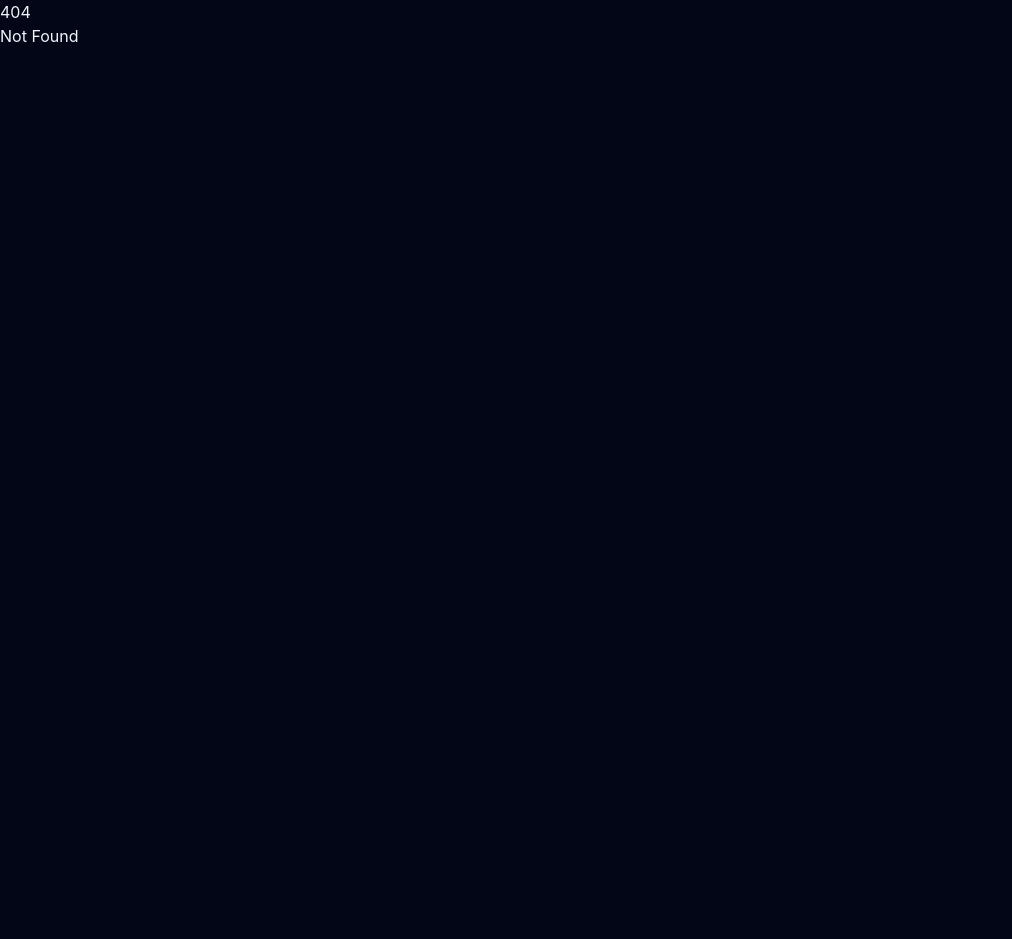
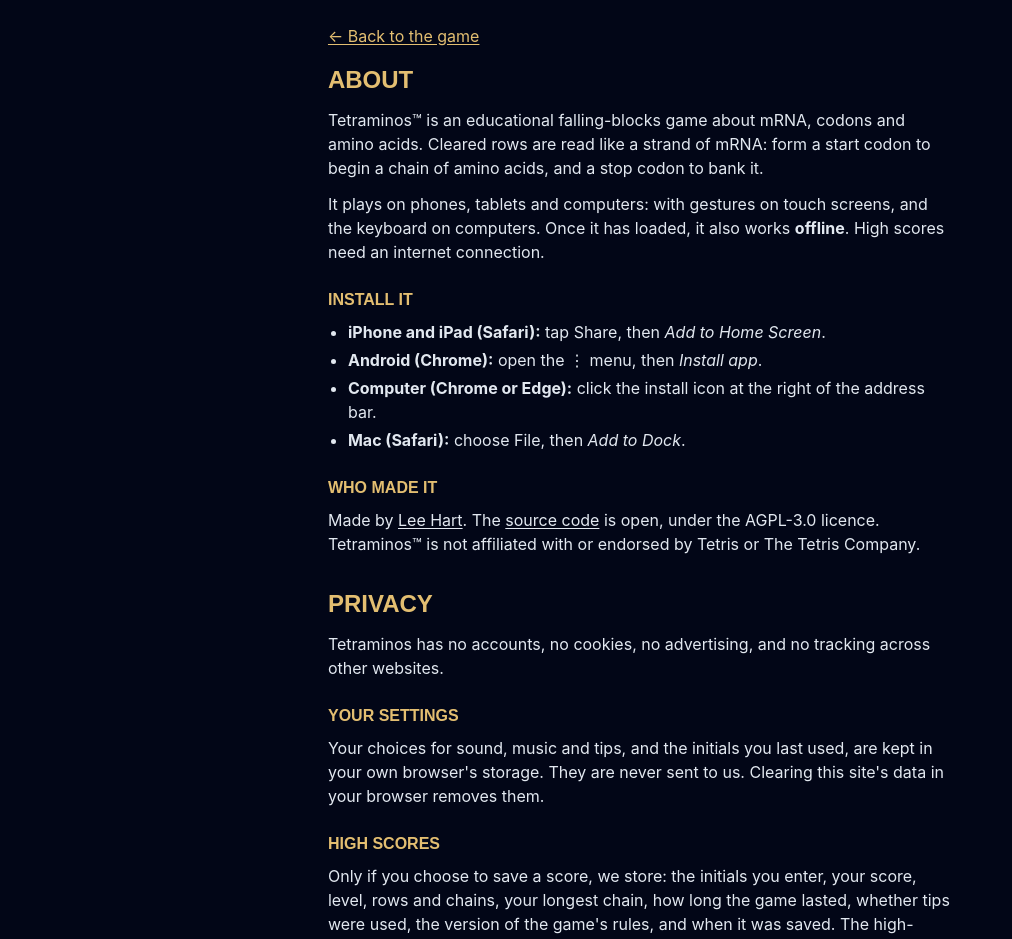
Before and after one commit to leehart3000/codonandon, a SvelteKit app: page /about in a window 1280 px wide. Before the commit this address had no page. Shown: the top 939 px of the page, without its empty margins (0-1012 px from the left). Before the commit the page ends 800 px from the top, so only its background shows below. Built offline with nearby package versions, Linux system fonts and the light colour scheme.

Commit message:
feat: About & privacy page with the Turnstile notice; analytics only on the live site

```diff
--- a/src/app.html
+++ b/src/app.html
@@ -13,10 +13,15 @@
 	<body data-sveltekit-preload-data="hover">
 		<div style="display: contents">%sveltekit.body%</div>
 		<!-- Cloudflare Web Analytics: cookieless, no personal data. The token is public by design. -->
-		<script
-			type="module"
-			src="https://static.cloudflareinsights.com/beacon.min.js"
-			data-cf-beacon='{"token": "b4b7903030f74d21b61b972e398c3e04"}'
-		></script>
+		<script>
+			// Cloudflare Web Analytics: only on the live site, not the dev server or previews.
+			if (location.hostname === 'tetraminos.hartsoft.dev') {
+				const beacon = document.createElement('script');
+				beacon.defer = true;
+				beacon.src = 'https://static.cloudflareinsights.com/beacon.min.js';
+				beacon.dataset.cfBeacon = JSON.stringify({ token: 'b4b7903030f74d21b61b972e398c3e04' });
+				document.head.append(beacon);
+			}
+		</script>
 	</body>
 </html>
--- a/src/lib/components/Game.svelte
+++ b/src/lib/components/Game.svelte
@@ -1204,6 +1204,8 @@
 									{@render menuButton('Settings', () => (screen = 'settings'))}
 								</div>
 								<p class="text-xs opacity-80">
+									<a href="/about">About & privacy</a>
+									·
 									<a href={APP.sourceUrl} target="_blank" rel="noopener noreferrer">
 										Source code (AGPL-3.0)<span class="sr-only"> (opens in a new tab)</span>
 									</a>
--- a/src/lib/config.ts
+++ b/src/lib/config.ts
@@ -11,6 +11,8 @@
 	/** For the copyright notice on the main menu. */
 	author: 'Lee Hart',
 	authorUrl: 'https://hartsoft.dev',
+	/** For privacy questions and score removal requests, shown on the About page. */
+	contactEmail: 'tetraminos@hartsoft.dev',
 	copyrightYear: 2026,
 	/** Cloudflare Turnstile site key (public). The matching secret is a Worker secret. */
 	turnstileSiteKey: '0x4AAAAAAFX5a4VULA9dZlJg',
--- a/src/routes/+page.svelte
+++ b/src/routes/+page.svelte
@@ -7,6 +7,7 @@
 <header class="sr-only">
 	<h1>{APP.name}</h1>
 	<p>{APP.description}</p>
+	<a href="/about">About and privacy</a>
 </header>
 
 <Game />
--- /dev/null
+++ b/src/routes/about/+page.svelte
@@ -0,0 +1,104 @@
+<script lang="ts">
+	import { APP } from '#lib/config.js';
+</script>
+
+<svelte:head>
+	<title>About & privacy · {APP.name}</title>
+	<meta
+		name="description"
+		content="About {APP.name}, how to install it, and how it handles privacy."
+	/>
+</svelte:head>
+
+<main class="mx-auto max-w-prose px-4 py-6 text-slate-200">
+	<p><a class="text-gold" href="/">← Back to the game</a></p>
+
+	<h1 class="mt-4 font-arcade text-2xl text-gold uppercase">About</h1>
+
+	<p class="mt-3">
+		{APP.name}™ is an educational falling-blocks game about mRNA, codons and amino acids. Cleared
+		rows are read like a strand of mRNA: form a start codon to begin a chain of amino acids, and a
+		stop codon to bank it.
+	</p>
+	<p class="mt-3">
+		It plays on phones, tablets and computers: with gestures on touch screens, and the keyboard on
+		computers. Once it has loaded, it also works <strong>offline</strong>. High scores need an
+		internet connection.
+	</p>
+
+	<h2 class="mt-6 font-arcade text-base text-gold uppercase">Install it</h2>
+	<ul class="mt-2 list-disc space-y-1 pl-5">
+		<li><strong>iPhone and iPad (Safari):</strong> tap Share, then <em>Add to Home Screen</em>.</li>
+		<li><strong>Android (Chrome):</strong> open the ⋮ menu, then <em>Install app</em>.</li>
+		<li>
+			<strong>Computer (Chrome or Edge):</strong> click the install icon at the right of the address bar.
+		</li>
+		<li><strong>Mac (Safari):</strong> choose File, then <em>Add to Dock</em>.</li>
+	</ul>
+
+	<h2 class="mt-6 font-arcade text-base text-gold uppercase">Who made it</h2>
+	<p class="mt-2">
+		Made by
+		<a class="underline" href={APP.authorUrl} target="_blank" rel="noopener noreferrer"
+			>{APP.author}<span class="sr-only"> (opens in a new tab)</span></a
+		>. The
+		<a class="underline" href={APP.sourceUrl} target="_blank" rel="noopener noreferrer"
+			>source code<span class="sr-only"> (opens in a new tab)</span></a
+		>
+		is open, under the AGPL-3.0 licence. {APP.name}™ is not affiliated with or endorsed by Tetris or
+		The Tetris Company.
+	</p>
+
+	<h1 id="privacy" class="mt-8 font-arcade text-2xl text-gold uppercase">Privacy</h1>
+	<p class="mt-3">
+		{APP.name} has no accounts, no cookies, no advertising, and no tracking across other websites.
+	</p>
+
+	<h2 class="mt-6 font-arcade text-base text-gold uppercase">Your settings</h2>
+	<p class="mt-2">
+		Your choices for sound, music and tips, and the initials you last used, are kept in your own
+		browser's storage. They are never sent to us. Clearing this site's data in your browser removes
+		them.
+	</p>
+
+	<h2 class="mt-6 font-arcade text-base text-gold uppercase">High scores</h2>
+	<p class="mt-2">
+		Only if you choose to save a score, we store: the initials you enter, your score, level, rows
+		and chains, your longest chain, how long the game lasted, whether tips were used, the version of
+		the game's rules, and when it was saved. The high-score table shows the initials, level and
+		score publicly. We do not store IP addresses or any other information about you.
+	</p>
+
+	<h2 class="mt-6 font-arcade text-base text-gold uppercase">Checking you're human</h2>
+	<p class="mt-2">
+		When you save a score, Cloudflare Turnstile checks that you are a person, not an automated
+		program. It works in the background, and processes some technical information from your browser
+		to do so. See Cloudflare's
+		<a
+			class="underline"
+			href="https://www.cloudflare.com/turnstile-privacy-policy/"
+			target="_blank"
+			rel="noopener noreferrer"
+			>Turnstile Privacy Addendum<span class="sr-only"> (opens in a new tab)</span></a
+		>.
+	</p>
+
+	<h2 class="mt-6 font-arcade text-base text-gold uppercase">Visits and errors</h2>
+	<p class="mt-2">
+		We count visits with Cloudflare Web Analytics, which uses no cookies and only shows us
+		aggregated totals, such as how many people visited. If something goes wrong in the game, an
+		error report is sent to Sentry (stored in the EU), so we can fix it. Reports describe the error
+		and the type of browser and device, and are set up not to store IP addresses.
+	</p>
+
+	<h2 class="mt-6 font-arcade text-base text-gold uppercase">Your rights</h2>
+	<p class="mt-2">
+		{APP.name} is run by {APP.author} in the UK. Under UK data protection law, you can ask what we hold
+		about you, or ask us to remove it. As we don't store information that identifies you, we usually can't
+		link a score to a person, but we can remove a score if you tell us its initials, score and roughly
+		when it was saved. Contact:
+		<a class="underline" href="mailto:{APP.contactEmail}">{APP.contactEmail}</a>.
+	</p>
+
+	<p class="mt-6 text-sm opacity-70">Last updated: 17 October 2026.</p>
+</main>
--- a/src/routes/page.svelte.e2e.ts
+++ b/src/routes/page.svelte.e2e.ts
@@ -50,3 +50,12 @@
 	await expect(page.getByRole('heading', { name: 'Game over' })).toBeHidden();
 	await expect(page.getByText('Paused')).toBeHidden();
 });
+
+test('the About page explains privacy, including the Turnstile notice', async ({ page }) => {
+	await page.goto('/about');
+	await expect(page.getByRole('heading', { name: 'Privacy' })).toBeVisible();
+	await expect(page.getByRole('link', { name: /Turnstile Privacy Addendum/ })).toHaveAttribute(
+		'href',
+		'https://www.cloudflare.com/turnstile-privacy-policy/'
+	);
+});
```
